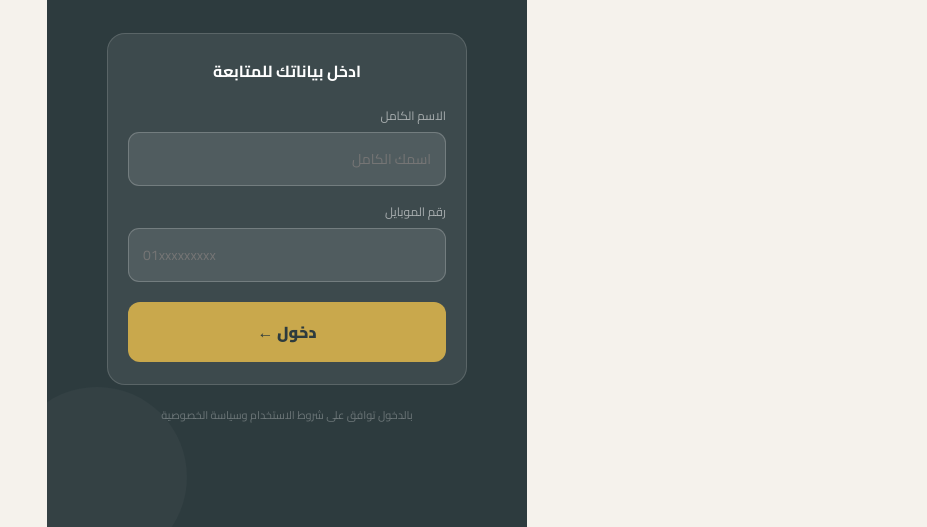
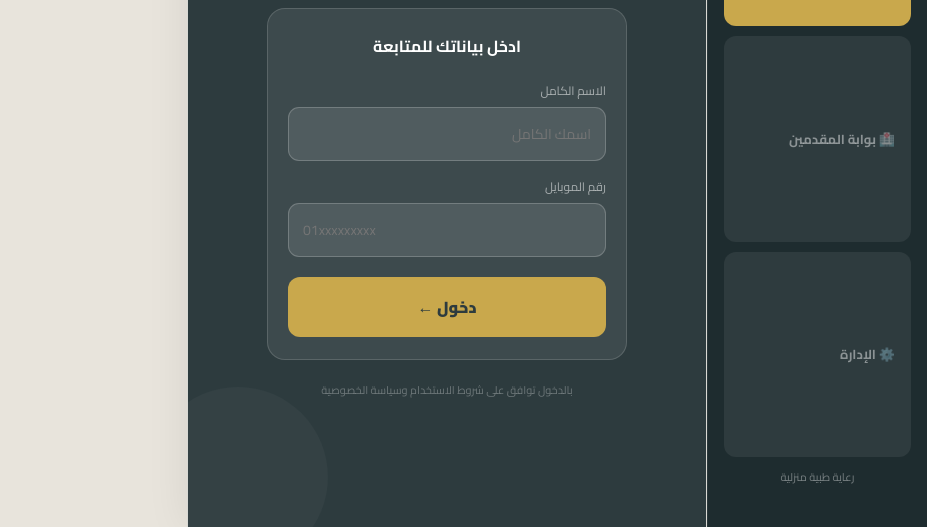
Before and after one commit to malaazmedical-design/malaaz-app, a plain HTML site: page index.html in a window 1280 px wide. Shown: the part 273-800 px from the top of the page, without its empty margins (353-1280 px from the left). Drawn offline with nearby package versions, Linux system fonts and the light colour scheme.

Commit message:
Add files via upload

```diff
--- a/index.html
+++ b/index.html
@@ -186,6 +186,91 @@ body{display:flex;flex-direction:column;max-width:480px;margin:0 auto;min-height
 .suboption{display:inline-flex;align-items:center;gap:6px;background:var(--white);color:var(--text);border:1.5px solid var(--border);border-radius:12px;font-size:13px;padding:10px 14px;font-weight:600;cursor:pointer;transition:all .15s;width:calc(50% - 4px);justify-content:center;margin-bottom:0;}
 .suboption.sel{background:var(--g1);color:#fff;border-color:var(--g1);box-shadow:0 2px 8px rgba(45,59,62,.2);}
 .suboption:active{transform:scale(.96);}
+
+/* ==============================
+   DESKTOP LAYOUT (768px+)
+   ============================== */
+@media (min-width: 768px) {
+  html,body{background:#e8e4dc;overflow:auto;}
+
+  body{
+    max-width:100%;
+    flex-direction:row;
+    align-items:stretch;
+    height:100vh;
+    overflow:hidden;
+  }
+
+  /* Sidebar */
+  .mode-bar{
+    flex-direction:column;
+    width:220px;
+    min-height:100vh;
+    padding:24px 16px;
+    gap:10px;
+    position:fixed;
+    top:0;right:0;
+    border-bottom:none;
+    border-left:1px solid rgba(255,255,255,0.06);
+    z-index:100;
+  }
+  .mode-bar::before{
+    content:'ملاذ';
+    display:block;
+    color:#fff;
+    font-size:28px;
+    font-weight:900;
+    text-align:center;
+    margin-bottom:8px;
+    letter-spacing:2px;
+  }
+  .mode-bar::after{
+    content:'رعاية طبية منزلية';
+    display:block;
+    color:rgba(255,255,255,.4);
+    font-size:11px;
+    text-align:center;
+    margin-bottom:16px;
+  }
+  .mode-btn{
+    padding:12px 16px;
+    border-radius:12px;
+    font-size:13px;
+    text-align:right;
+  }
+
+  /* Main content area */
+  .screen{
+    margin-right:220px;
+    max-width:520px;
+    width:520px;
+    height:100vh;
+    border-radius:0;
+    border-right:1px solid var(--border);
+    border-left:1px solid var(--border);
+    box-shadow:0 0 40px rgba(0,0,0,.08);
+    background:var(--bg);
+  }
+
+  /* Right panel - info/stats */
+  body::after{
+    content:'';
+    flex:1;
+    background:transparent;
+  }
+}
+
+@media (min-width:1100px){
+  .screen{
+    margin-right:220px;
+    margin-left:auto;
+    position:relative;
+  }
+
+  /* Show right info panel */
+  #desktop-panel{display:flex !important;}
+}
+
 </style>
 </head>
 <body>
@@ -517,7 +602,9 @@ body{display:flex;flex-direction:column;max-width:480px;margin:0 auto;min-height
     </div>
     <div style="height:10px"></div>
   </div>
-  <button class="btnmain" onclick="saveBooking()" style="background:var(--gold);color:var(--g1);box-shadow:0 4px 20px rgba(201,168,76,0.35);">تأكيد الحجز وإرسال واتساب 💬</button>
+  <div style="padding:12px 14px 16px;background:var(--white);border-top:0.5px solid var(--border);flex-shrink:0;">
+  <button class="btnmain" onclick="saveBooking()" style="background:var(--gold);color:var(--g1);box-shadow:0 4px 20px rgba(201,168,76,0.35);margin:0;width:100%;">تأكيد الحجز وإرسال واتساب 💬</button>
+</div>
 </div>
 
 <!-- CONFIRM -->
```
